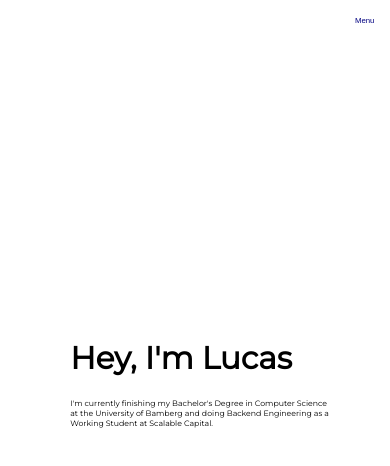
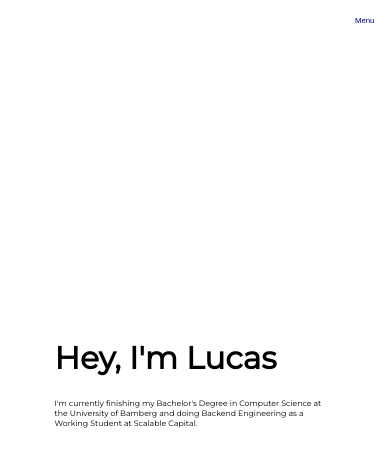
Before and after one commit to lucas-carvajal/website, a SvelteKit app: page / in a window 390 px wide. Shown: the top 466 px of the page. Built offline with nearby package versions, Linux system fonts and the light colour scheme.

Commit message:
adjust units

```diff
--- a/src/routes/+layout.svelte
+++ b/src/routes/+layout.svelte
@@ -108,9 +108,9 @@
 
 		.main {
 			margin-left: 0;
-			padding: 4em;
+			padding: 8vw;
 			font-size: 2vw;
-			width: 80vw;
+			width: 84vw;
 			right: var(--main-offset);
 			position: fixed;
 			overflow: hidden;
```
